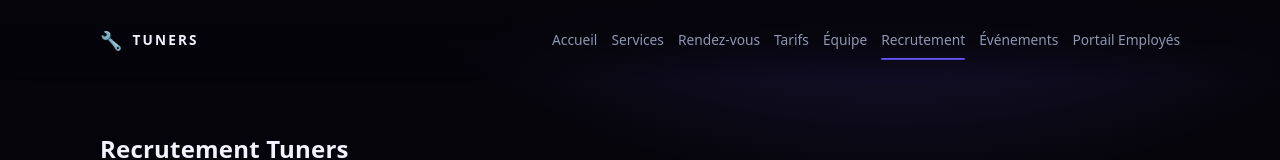
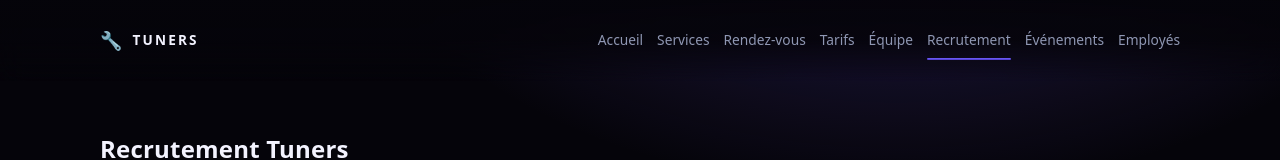
Before and after one commit to Turtuple/site-tuners, a plain HTML site: page recrutement.html in a window 1280 px wide. Shown: the top 160 px of the page. Drawn offline with Linux system fonts and the light colour scheme.

Commit message:
Update recrutement.html

```diff
--- a/recrutement.html
+++ b/recrutement.html
@@ -26,7 +26,7 @@
         <a href="index.html#equipe" class="nav-link">Équipe</a>
         <a href="recrutement.html" class="nav-link active">Recrutement</a>
         <a href="evenements.html" class="nav-link">Événements</a>
-        <a href="employes.html" class="nav-link">Portail Employés</a>
+        <a href="employes.html" class="nav-link">Employés</a>
       </nav>
     </div>
   </header>
@@ -127,5 +127,4 @@
 
   <script src="app.js"></script>
 </body>
-
 </html>
```
